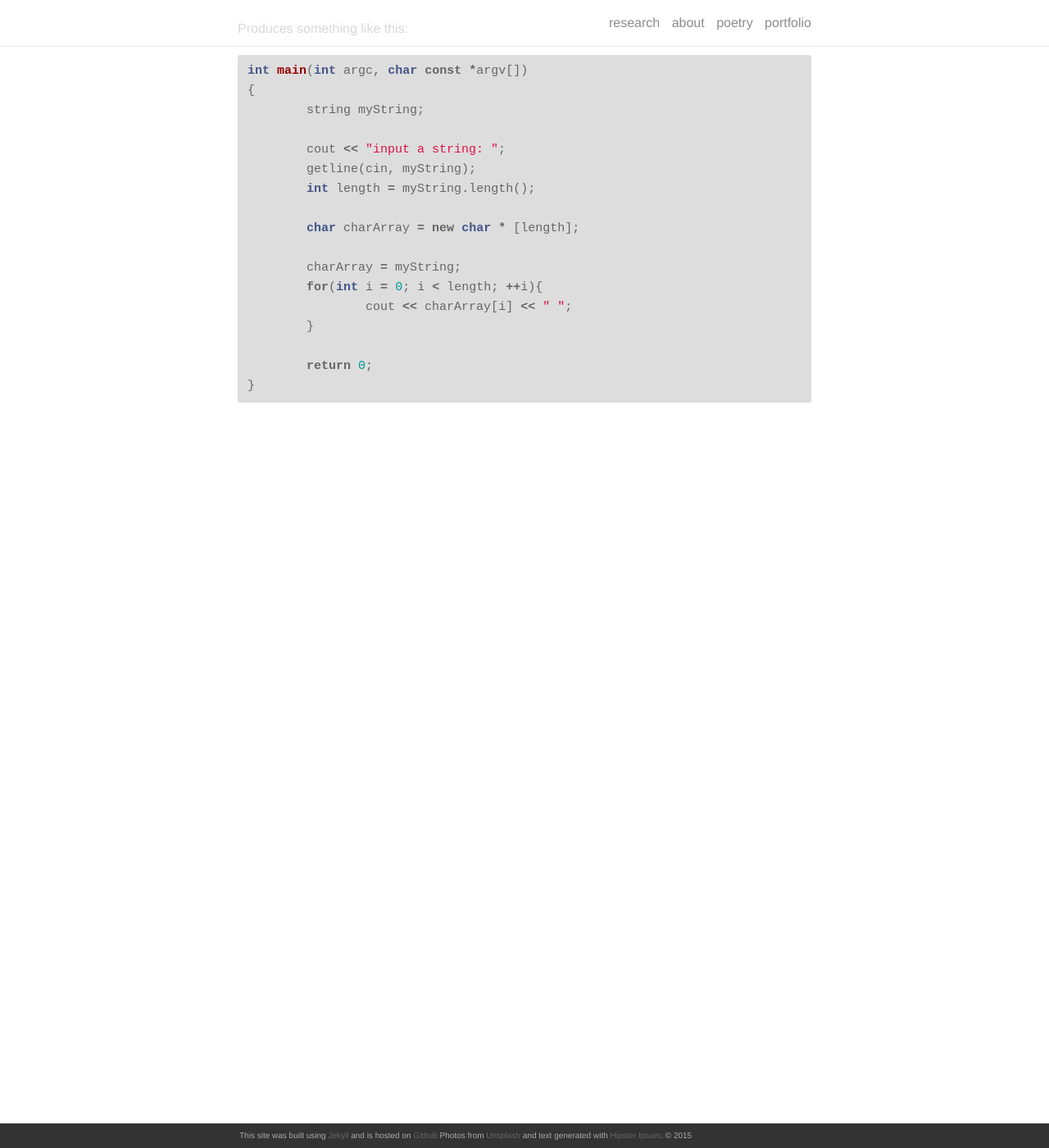
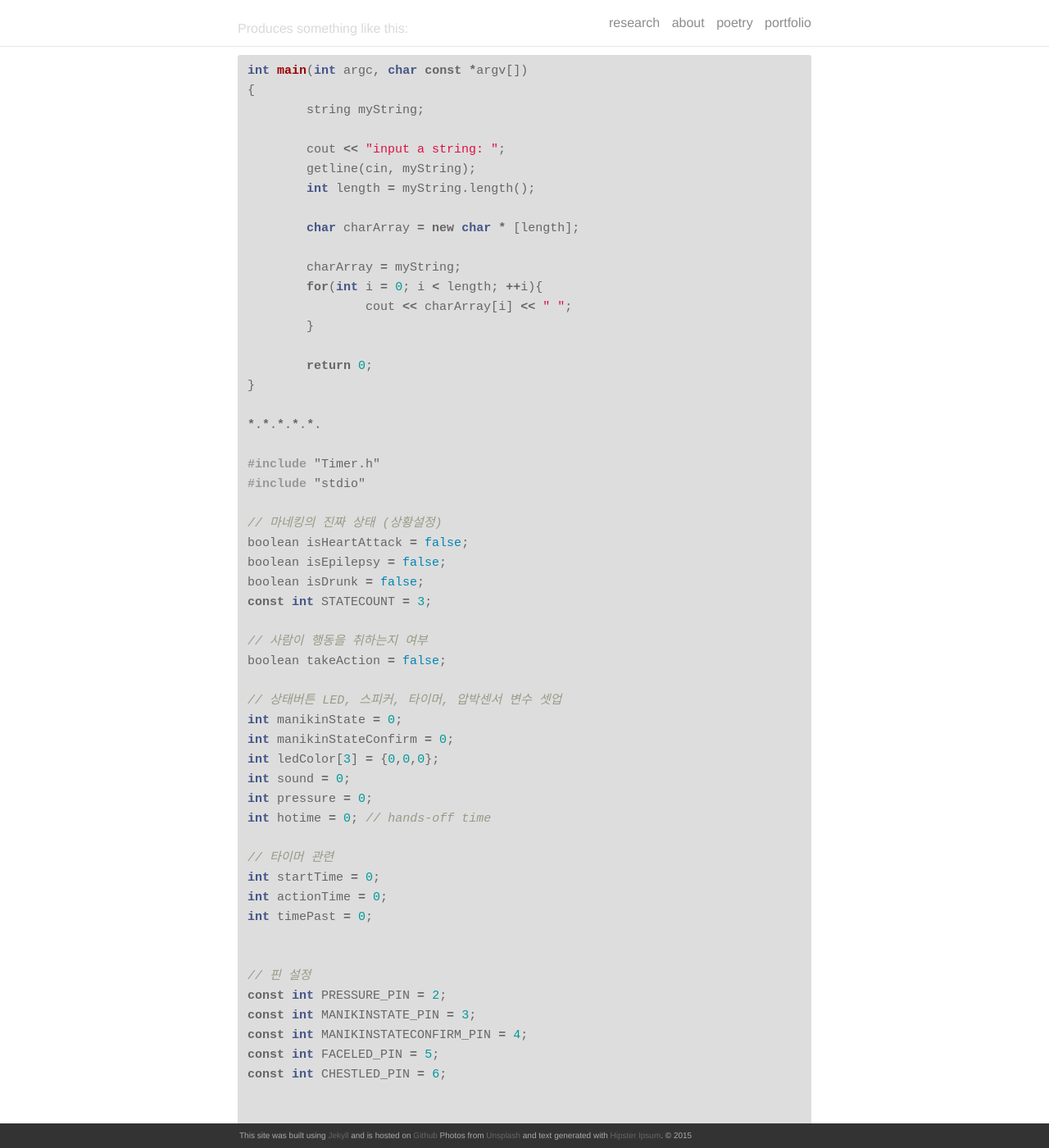
Before and after one commit to lucid2713/lucid2713.github.io, a Jekyll site: the page built from _posts/2015-07-15-title.markdown, in a window 1280 px wide and 1400 px high, scrolled down 367 px. Shown: the whole window at 82% size. Built offline with Jekyll 4.4.1, drawn with Linux system fonts in a browser that asks for light colours; nearby versions of some CDN libraries; some of the changed text lies outside the part shown.

Commit message:
car update1

```diff
--- a/_posts/2015-07-15-title.markdown
+++ b/_posts/2015-07-15-title.markdown
@@ -30,4 +30,95 @@ int main(int argc, char const *argv[])
 	return 0;
 }
 
+*.*.*.*.*.
+
+#include "Timer.h"
+#include "stdio"
+
+// 마네킹의 진짜 상태 (상황설정)
+boolean isHeartAttack = false;
+boolean isEpilepsy = false;
+boolean isDrunk = false;
+const int STATECOUNT = 3;
+
+// 사람이 행동을 취하는지 여부
+boolean takeAction = false;
+
+// 상태버튼 LED, 스피커, 타이머, 압박센서 변수 셋업
+int manikinState = 0;
+int manikinStateConfirm = 0;
+int ledColor[3] = {0,0,0};
+int sound = 0;
+int pressure = 0;
+int hotime = 0; // hands-off time
+
+// 타이머 관련
+int startTime = 0;
+int actionTime = 0;
+int timePast = 0;
+
+
+// 핀 설정
+const int PRESSURE_PIN = 2;
+const int MANIKINSTATE_PIN = 3;
+const int MANIKINSTATECONFIRM_PIN = 4;
+const int FACELED_PIN = 5;
+const int CHESTLED_PIN = 6;
+
+
+void setup() {
+  // 핀 셋업
+  pinMode(PRESSURE_PIN, INPUT);
+  pinMode(MANIKINSTATE_PIN, INPUT);
+  pinMode(MANIKINSTATECONFIRM_PIN, INPUT);
+  pinMode(FACELED_PIN, OUTPUT);
+  pinMode(CHESTLED_PIN, OUTPUT);
+
+  // 초기 상황 고르기
+  while (manikinStateConfirm != 0) {
+    manikinState = (int) map(digitalRead(MANIKINSTATE_PIN), 0, 1024, 0, STATECOUNT);
+  }
+
+  switch(manikinState) {
+    case 0: // 심정지가 맞을 때
+      isHeartAttack = true;
+      break;
+    case 1:
+      isEpilepsy = true;
+      break;
+    case 2:
+      isDrunk = true;
+      break;
+  }
+}
+
+void loop() {
+  startTime = millis();
+
+  // 심장정지가 맞을 때
+  if (isHeartAttack) {
+      if (takeAction) {
+      }
+      else {
+      }
+  }
+
+  // 심장정지가 아닐 때 (간질/ 술에 취함)
+  else {
+    if (isEpilepsy) {
+    }
+    else if (isDrunk) {
+    }
+    else {
+      Serial.println("Error! No State!");
+    }
+
+    // 심장정지가 아닐 때 행동을 취하면 실패 후 종료
+    if (takeAction) {
+    }
+    else {
+    }
+  }
+}
+
 {% endhighlight %}
```
